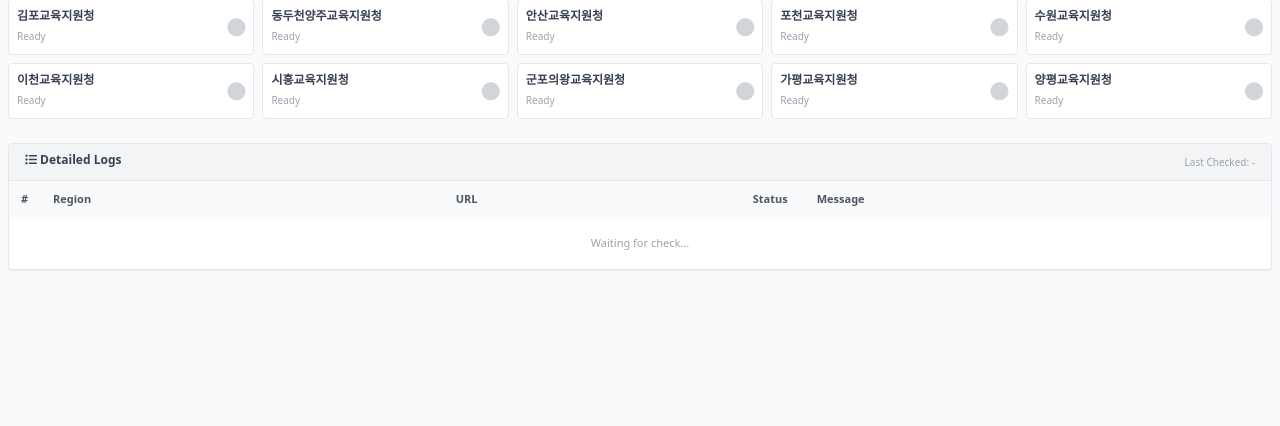
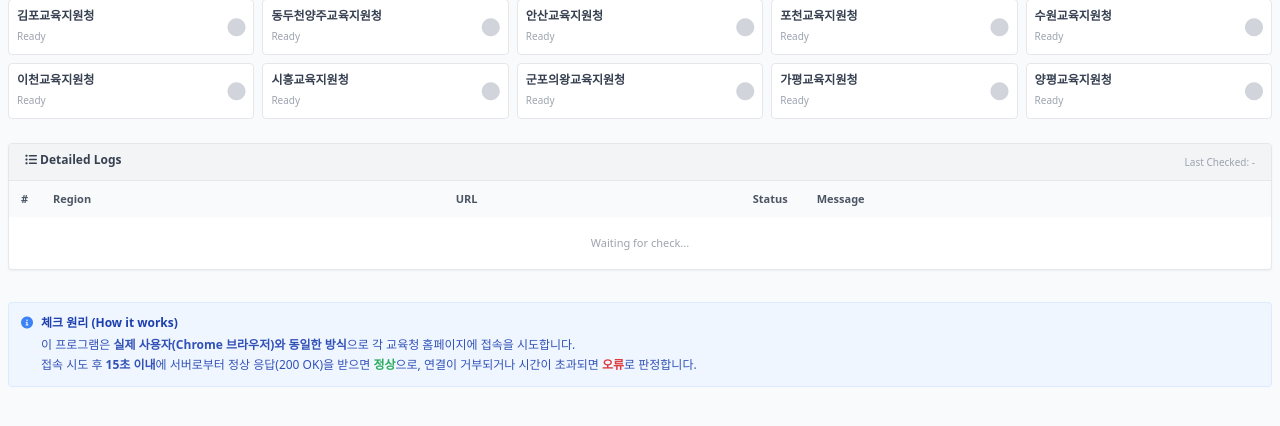
Before and after one commit to freudpark/edu_m, a FastAPI app: page / in a window 1280 px wide. Shown: the part 329-755 px from the top of the page. Run offline with FastAPI, Linux system fonts and the light colour scheme; some libraries are stand-ins or nearby versions.

Commit message:
Add Check Logic Info text to UI

```diff
--- a/templates/index.html
+++ b/templates/index.html
@@ -144,6 +144,22 @@
             </div>
         </div>
 
+        </div>
+
+        <!-- Check Info -->
+        <div class="mt-8 p-3 bg-blue-50 rounded text-xs text-blue-800 border border-blue-100 flex items-start gap-2">
+            <i class="fas fa-info-circle mt-0.5 text-blue-500"></i>
+            <div>
+                <h4 class="font-bold mb-1">체크 원리 (How it works)</h4>
+                <p class="leading-relaxed opacity-90">
+                    이 프로그램은 <strong>실제 사용자(Chrome 브라우저)와 동일한 방식</strong>으로 각 교육청 홈페이지에 접속을 시도합니다.<br>
+                    접속 시도 후 <strong>15초 이내</strong>에 서버로부터 정상 응답(200 OK)을 받으면 <span
+                        class="text-green-600 font-bold">정상</span>으로,
+                    연결이 거부되거나 시간이 초과되면 <span class="text-red-600 font-bold">오류</span>로 판정합니다.
+                </p>
+            </div>
+        </div>
+
     </main>
 
     <script>
```
